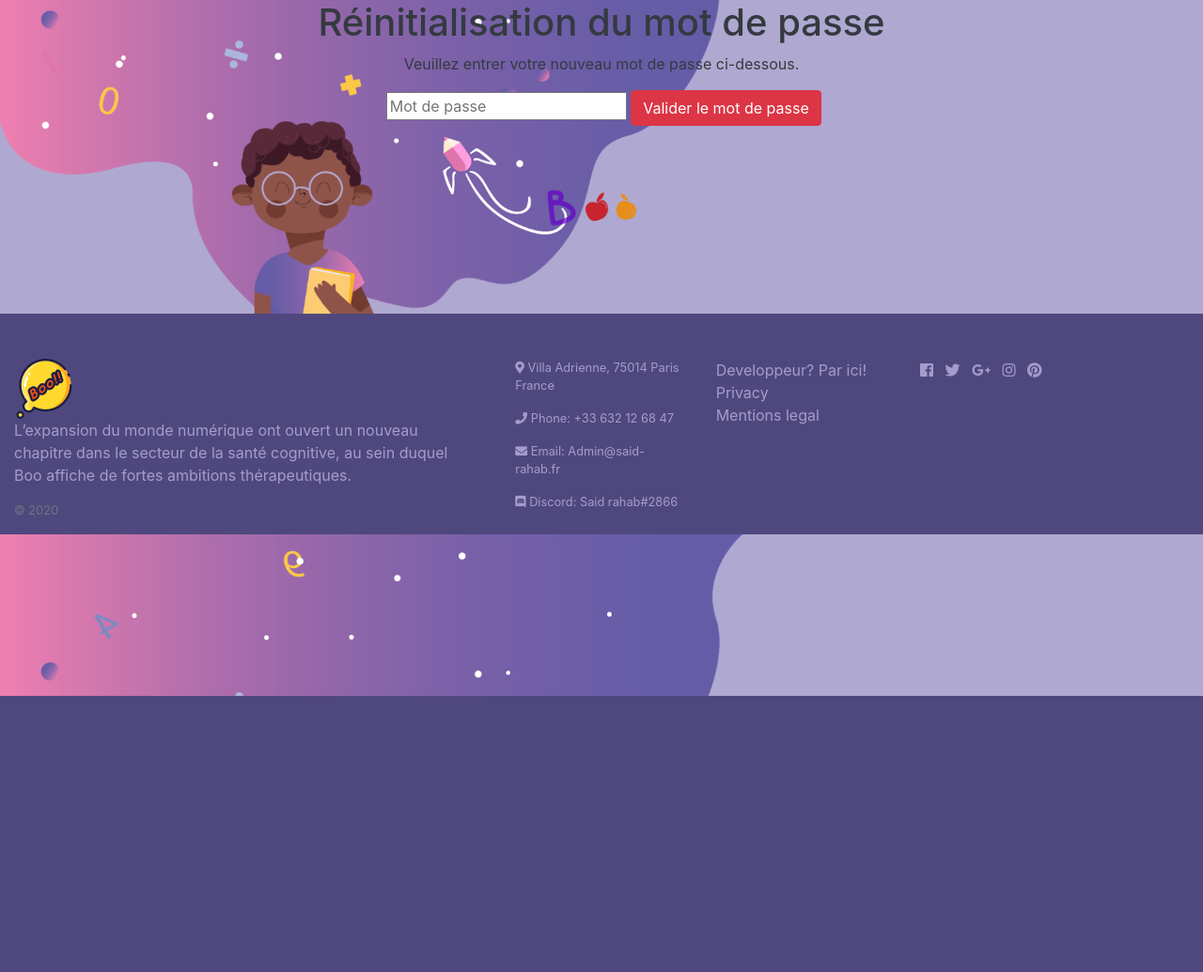
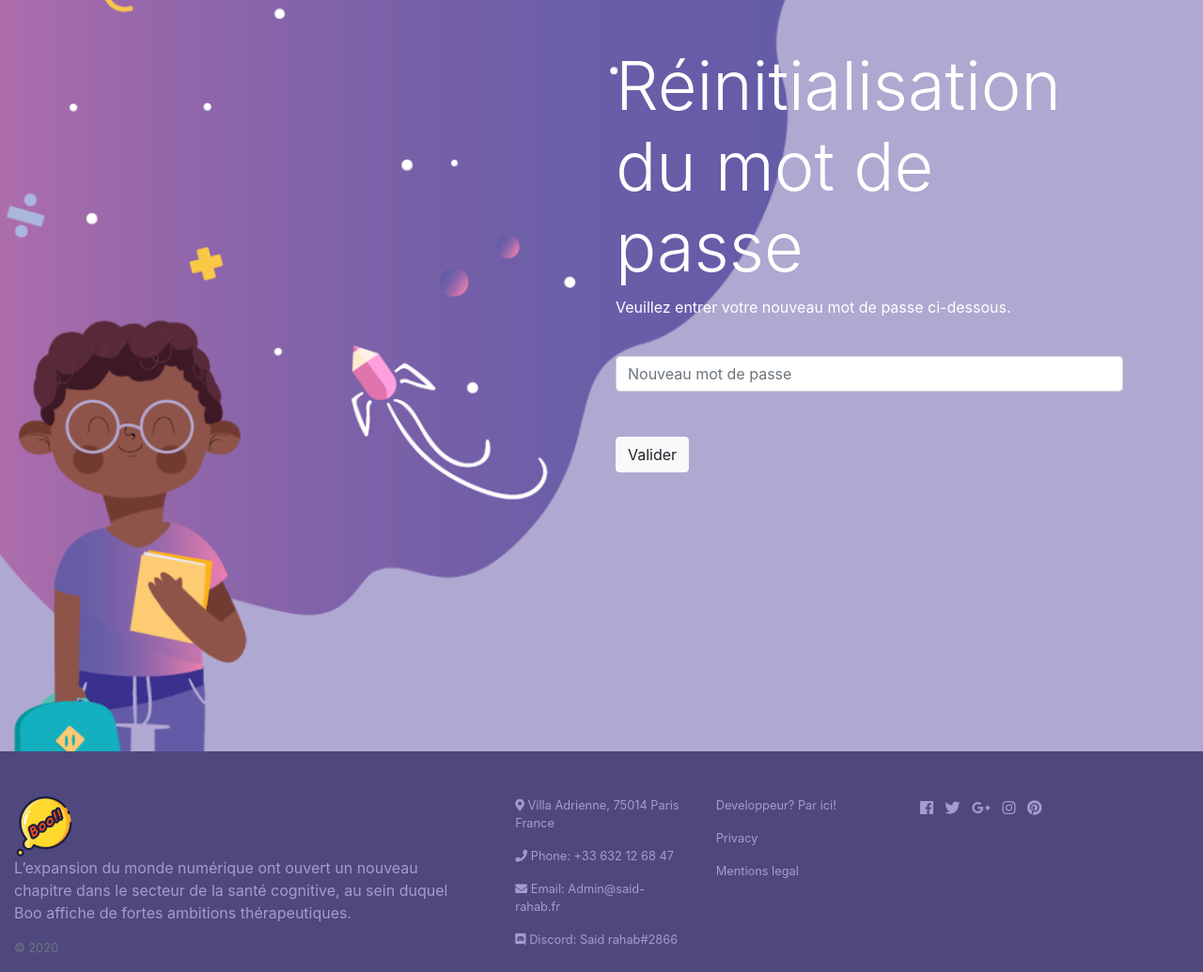
Before and after one commit to SAIDRAHAB/symfonycertif, a Symfony app: template templates/security/reset_password.html.twig in a window 1280 px wide. Shown: the part 59-1094 px from the top of the page at 94% size. Before the commit the page ends 800 px from the top, so only its background shows below. Run offline with Twig, Linux system fonts and the light colour scheme; the template is opened without the code that fills it, so the values that code supplies are empty; some libraries are stand-ins or nearby versions.

Commit message:
reinitialisation mdp OK

```diff
--- a/src/Form/ResetPassType.php
+++ b/src/Form/ResetPassType.php
@@ -14,7 +14,9 @@ class ResetPassType extends AbstractType
     {
         $builder
             ->add('email', EmailType::class)
-            ->add('envoyer', SubmitType::class);
+            ->add('envoyer', SubmitType::class, [
+                'attr' => ['class' => 'btn btn-light'],
+            ]);
     }
 
     public function configureOptions(OptionsResolver $resolver)
--- a/templates/footer.html.twig
+++ b/templates/footer.html.twig
@@ -27,13 +27,19 @@
 
 			<ul class="list-unstyled text-small">
 				<li>
-					<a class="link-secondary" href="{{ path('developpeurinfo') }}">Developpeur? Par ici!</a>
+					<a class="link-secondary" href="{{ path('developpeurinfo') }}">
+						<p class="small">Developpeur? Par ici!</p>
+					</a>
 				</li>
 				<li>
-					<a class="link-secondary" href="https://www.privacypolicies.com/live/9f6a1542-18d1-42ef-b174-06304302e41b">Privacy</a>
+					<a class="link-secondary" href="https://www.privacypolicies.com/live/9f6a1542-18d1-42ef-b174-06304302e41b">
+						<p class="small">Privacy</p>
+					</a>
 				</li>
 				<li>
-					<a class="link-secondary" href="{{ path('mentionslegal') }}">Mentions legal</a>
+					<a class="link-secondary" href="{{ path('mentionslegal') }}">
+						<p class="small">Mentions legal</p>
+					</a>
 				</li>
 			</ul>
 
--- a/templates/security/motdepasseoublier.html.twig
+++ b/templates/security/motdepasseoublier.html.twig
@@ -25,10 +25,14 @@
 		</div>
 	{% endfor %}
 	<div class="container full-height">
+		<br/><br/>
 		<div class="row">
 			<div class="col"></div>
-			<div class="col pt-5">
+			<div class="col pt-5  text-white">
+				<br/><br/>
 				{{form(emailForm)}}
+
+
 				</div>
 			</div>
 		</div>
--- a/templates/security/reset_password.html.twig
+++ b/templates/security/reset_password.html.twig
@@ -8,42 +8,22 @@
 {% endblock %}
 
 {% block body %}
-	<div class="main">
 
-		<div class="container">
-			<center>
-				<div class="middle">
-					<div id="login">
-						<fieldset class="clearfix">
+	<div class="container full-height">
+		<div class="row">
+			<div class="col"></div>
+			<div class="col pt-5">
+				<h1 class="display-3 text-white">Réinitialisation du mot de passe</h1>
+				<p class="text-white">Veuillez entrer votre nouveau mot de passe ci-dessous.</p>
+				<form method="post">
+					<label for="inputPassword" class="text-white"></label>
+					<input type="password" class="form-control" name="password" id="inputPassword" placeholder="Nouveau mot de passe" required>
+					<input type="hidden" name="token" value="{{ token }}"></br>
+			</br>
+			<button class="btn btn-light" type="submit" id="valider">
+				Valider
+			</button>
+		</form>
 
-							<h1 class="text-dark">Réinitialisation du mot de passe</h1>
-							<p class="text-dark">Veuillez entrer votre nouveau mot de passe ci-dessous.</p>
-							<form method="post">
-								<label for="inputPassword" class="text-dark"></label>
-								<input type="password" name="password" id="inputPassword" placeholder="Mot de passe" required>
-								<input type="hidden" name="token" value="{{ token }}">
-								<button class="btn btn-danger" type="submit" id="valider">
-									Valider le mot de passe
-								</button>
-							</form>
-						</fieldset>
-						<div class="clearfix"></div>
-
-
-						<div class="clearfix"></div>
-
-					</div>
-					<!-- end login -->
-					<div class="logo">
-						<img src="{{ asset('img/logo_boo2.png') }}" alt="logo boo reset mot de passe" width="200" height="200" loading="lazy"/>
-
-						<div class="clearfix"></div>
-					</div>
-
-				</div>
-			</center>
-		</div>
 	</div>
-
-
-{% endblock %}
+</div></div>{% endblock %}
```
